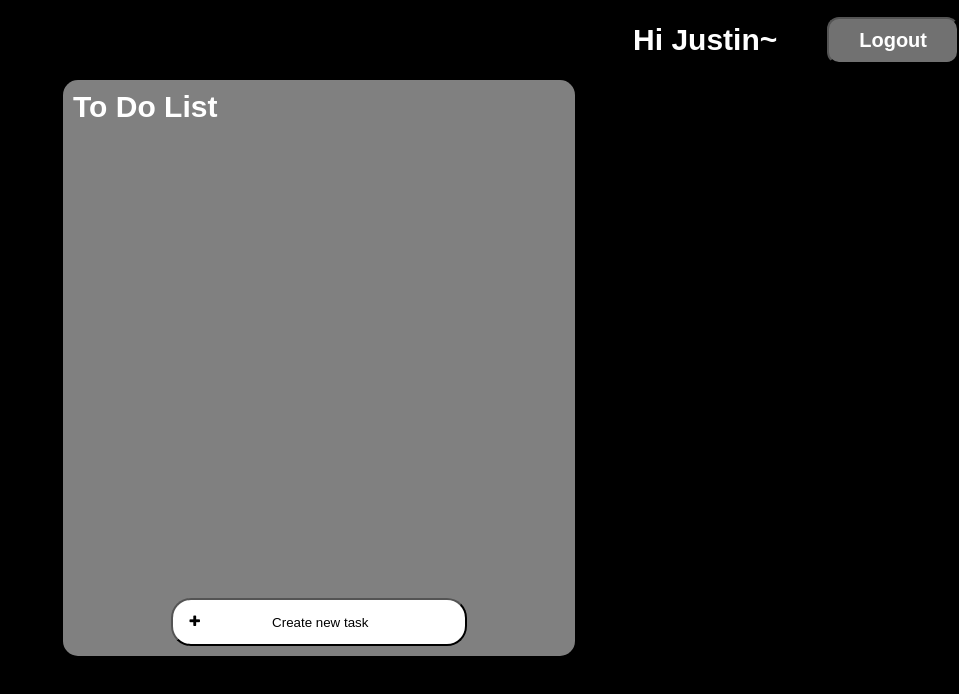
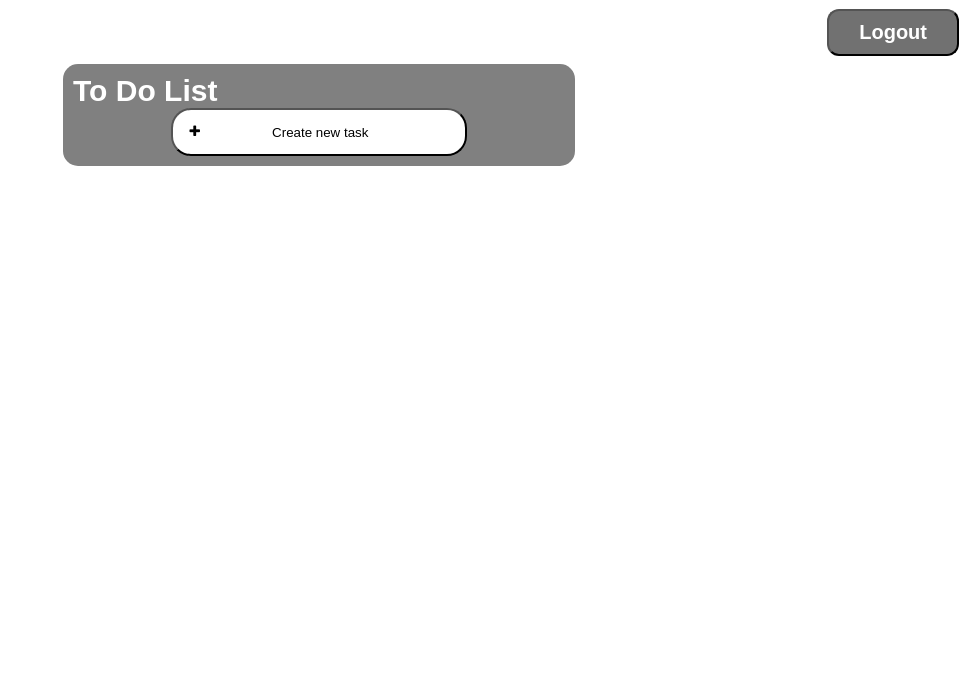
Before and after one commit to kobslbj/GDSC-FullStack-Training, a Next.js app in the folder todolist/: page / in a window 1280 px wide. Shown: the top 694 px of the page, without its empty margins (321-1280 px from the left). Built offline with nearby package versions, Linux system fonts and the light colour scheme.

Commit message:
fix: css code build error

```diff
--- a/todolist/src/app/page.module.css
+++ b/todolist/src/app/page.module.css
@@ -1,9 +1,4 @@
-body {
-  height: 100vh;
-  display: flex;
-  flex-direction: column;
-  background-color: black;
-}
+
 .font {
   text-align: center;
   font-weight: bold;
```
